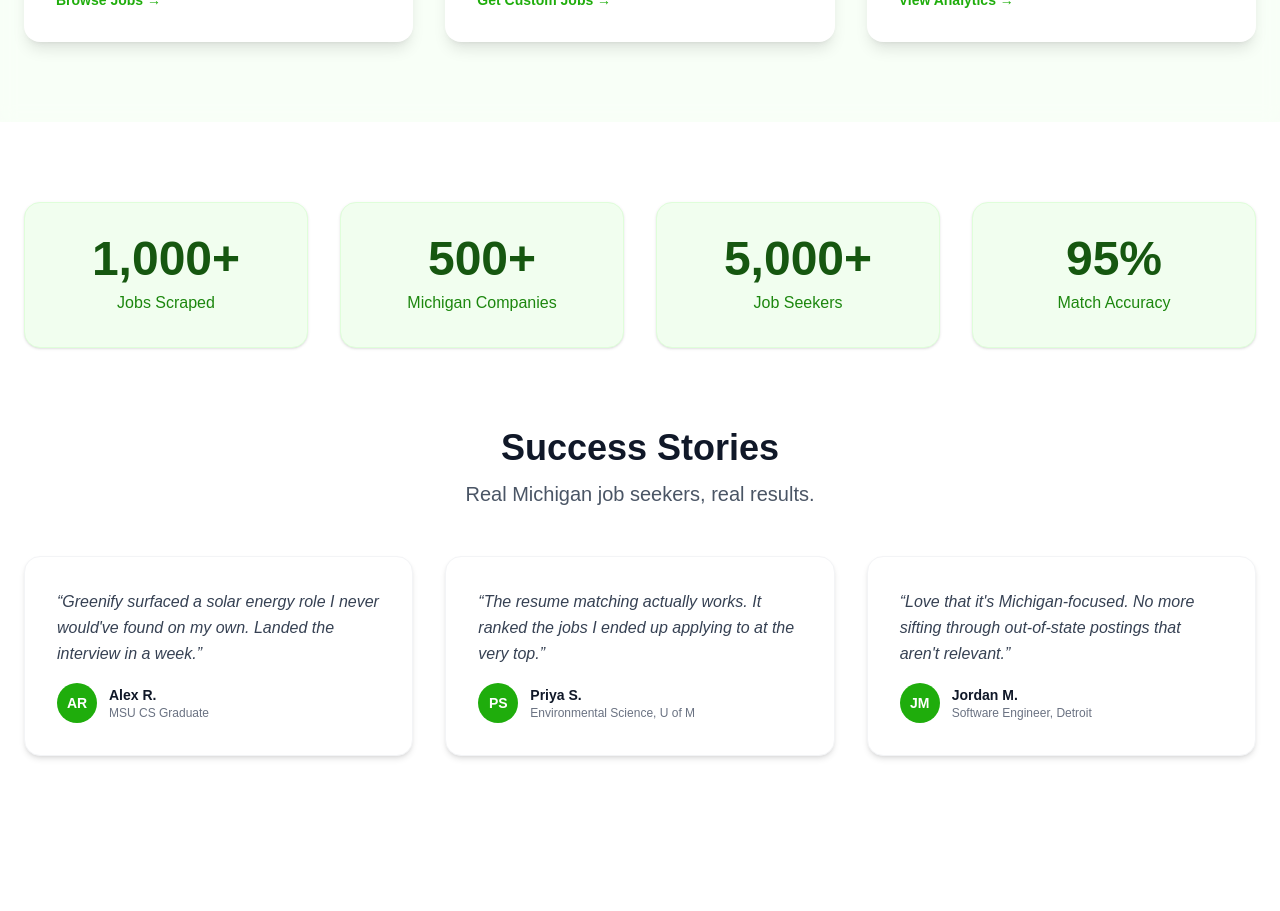
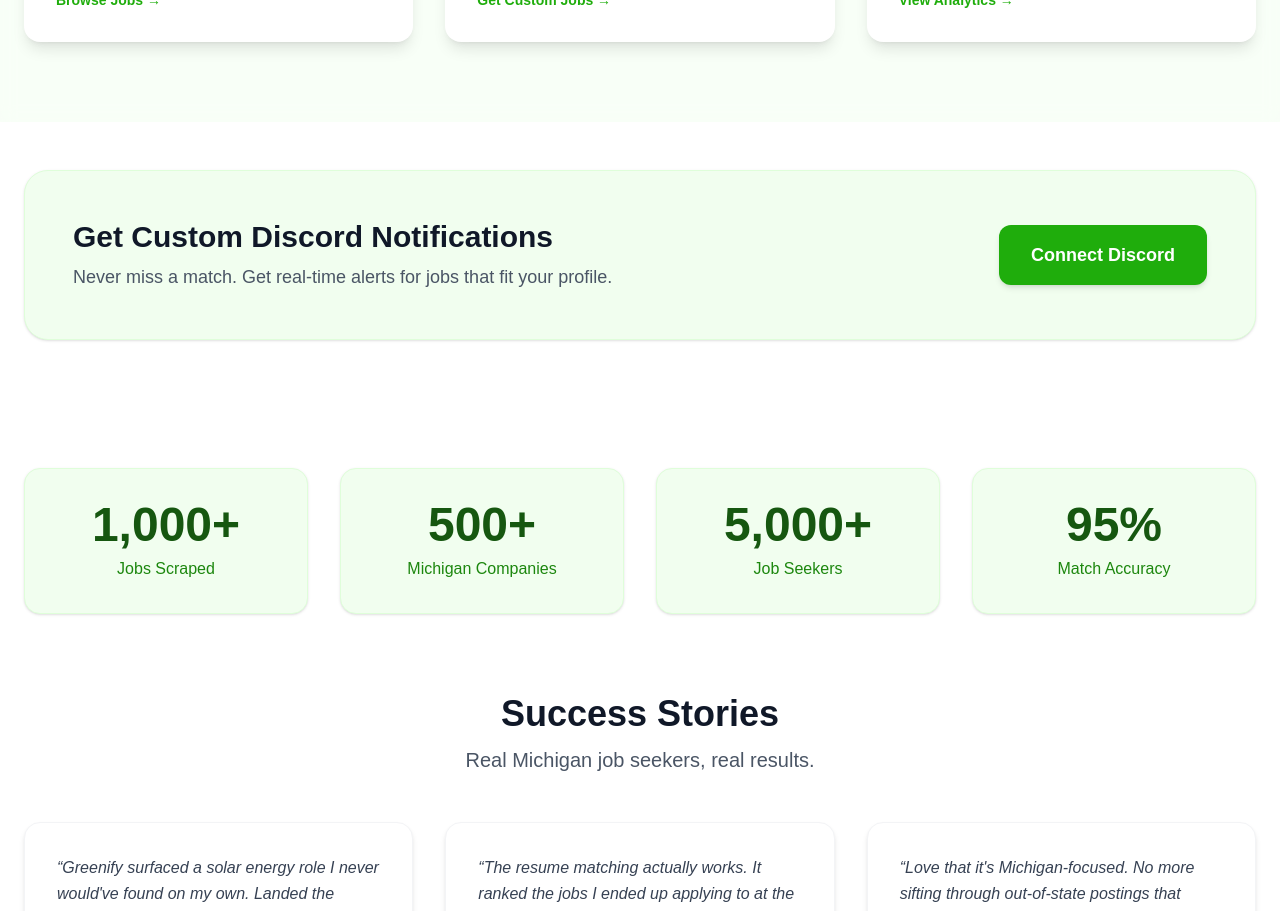
Before and after one commit to Evanwood5/greenwebsite, a Next.js app in the folder greensite/: page / in a window 1280 px wide. Shown: the part 1320-2231 px from the top of the page. Built offline with nearby package versions, Linux system fonts and the light colour scheme; no server answers.

Commit message:
add discord notification box to home page

```diff
--- a/greensite/app/page.tsx
+++ b/greensite/app/page.tsx
@@ -25,6 +25,27 @@ export default function Home() {
     <div className="min-h-screen bg-green-50">
       <HeroSection user={user} />
       <FeaturesSection />
+
+      {/* Discord Notifications Box */}
+      <section className="px-6 py-12 bg-white">
+        <div className="max-w-7xl mx-auto">
+          <div className="bg-green-50 border border-green-100 rounded-3xl p-8 md:p-12 flex flex-col md:flex-row items-center justify-between shadow-sm">
+            <div className="mb-6 md:mb-0 md:mr-8 text-center md:text-left">
+              <h2 className="text-3xl font-bold text-gray-900 mb-2">Get Custom Discord Notifications</h2>
+              <p className="text-lg text-gray-600">
+                Never miss a match. Get real-time alerts for jobs that fit your profile.
+              </p>
+            </div>
+            <Link
+              href="/notifications"
+              className="px-8 py-4 bg-green-600 text-white rounded-xl font-bold text-lg hover:bg-green-700 transition-all shadow-md whitespace-nowrap"
+            >
+              Connect Discord
+            </Link>
+          </div>
+        </div>
+      </section>
+
       <StatsSection />
       <CTASection user={user} />
 
```
